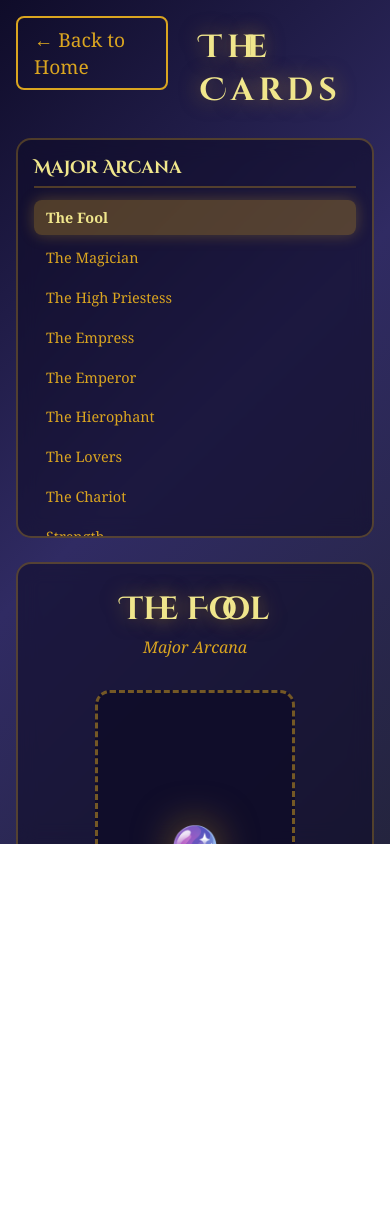
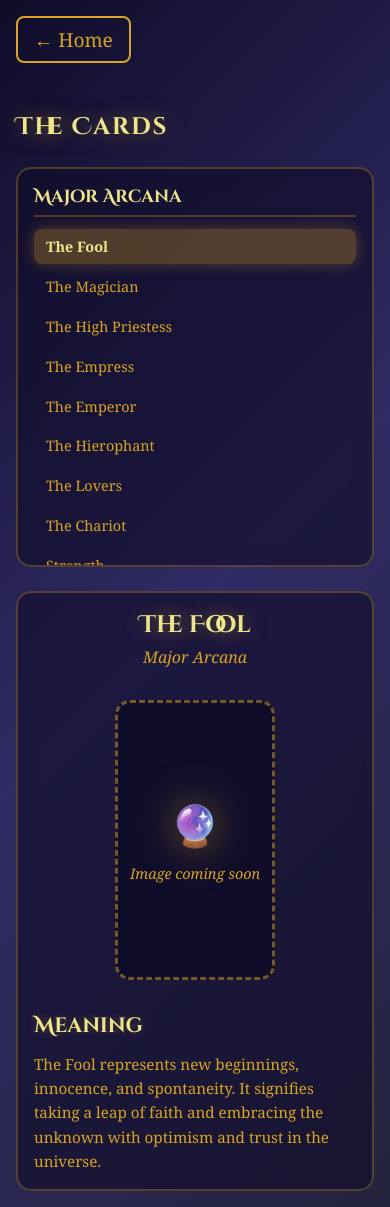
Before and after one commit to etrandafir93/mystika, a React (Vite) app in the folder frontend/: page /cards in a window 390 px wide. Before the commit the page ends 844 px from the top, so only its background shows below. Built offline with nearby package versions, Linux system fonts and the light colour scheme.

Commit message:
fix vertical scroll

```diff
--- a/frontend/src/App.css
+++ b/frontend/src/App.css
@@ -7,7 +7,6 @@
     #24243e 100%
   );
   position: relative;
-  overflow: hidden;
   display: flex;
   justify-content: center;
   align-items: center;
--- a/frontend/src/index.css
+++ b/frontend/src/index.css
@@ -6,7 +6,6 @@
 
 body {
   margin: 0;
-  overflow: hidden;
   font-family: 'Georgia', serif;
 }
 
--- a/frontend/src/pages/AssistedReading.jsx
+++ b/frontend/src/pages/AssistedReading.jsx
@@ -5,7 +5,7 @@ function AssistedReading() {
   return (
     <div className="page">
       <div className="page-content">
-        <Link to="/" className="back-button">← Back to Home</Link>
+        <Link to="/" className="back-button">← Home</Link>
         <h1 className="page-title">Sacred Spread</h1>
         <p className="page-subtitle">Honor your earthly deck</p>
       </div>
--- a/frontend/src/pages/Cards.css
+++ b/frontend/src/pages/Cards.css
@@ -1,6 +1,5 @@
 .cards-page {
   min-height: 100vh;
-  max-height: 100vh;
   background: linear-gradient(
     135deg,
     #0f0c29 0%,
@@ -8,7 +7,6 @@
     #24243e 100%
   );
   padding: 1.5rem;
-  overflow: hidden;
 }
 
 .cards-header {
@@ -49,7 +47,12 @@
 .cards-container {
   display: flex;
   gap: 1.5rem;
-  height: calc(100vh - 120px);
+}
+
+@media (min-width: 769px) {
+  .cards-container {
+    height: calc(100vh - 120px);
+  }
 }
 
 /* Left Sidebar */
@@ -59,8 +62,8 @@
   border: 2px solid rgba(218, 165, 32, 0.3);
   border-radius: 15px;
   padding: 1rem;
+  backdrop-filter: blur(10px);
   overflow-y: auto;
-  backdrop-filter: blur(10px);
 }
 
 .sidebar-section {
@@ -112,11 +115,16 @@
   border: 2px solid rgba(218, 165, 32, 0.3);
   border-radius: 15px;
   padding: 1.5rem 2rem;
-  overflow-y: auto;
   backdrop-filter: blur(10px);
   text-align: center;
   display: flex;
   flex-direction: column;
+}
+
+@media (min-width: 769px) {
+  .card-details {
+    overflow-y: auto;
+  }
 }
 
 .card-name {
@@ -167,7 +175,12 @@
   margin-top: 1rem;
   text-align: left;
   flex: 1;
-  overflow-y: auto;
+}
+
+@media (min-width: 769px) {
+  .card-description {
+    overflow-y: auto;
+  }
 }
 
 .description-title {
@@ -212,7 +225,6 @@
 @media (max-width: 1024px) {
   .cards-container {
     flex-direction: column;
-    height: auto;
   }
 
   .cards-sidebar {
@@ -230,20 +242,32 @@
     padding: 1rem;
   }
 
+  .cards-header {
+    flex-direction: column;
+    align-items: flex-start;
+    gap: 1rem;
+    margin-bottom: 1.5rem;
+  }
+
   .cards-page-title {
-    font-size: 2rem;
+    font-size: 1.5rem;
+    letter-spacing: 0.1rem;
   }
 
   .card-name {
-    font-size: 2rem;
+    font-size: 1.5rem;
   }
 
   .card-image-placeholder {
-    width: 200px;
-    height: 350px;
+    width: 160px;
+    height: 280px;
   }
 
   .placeholder-icon {
-    font-size: 3rem;
+    font-size: 2.5rem;
+  }
+
+  .card-details {
+    padding: 1rem;
   }
 }
--- a/frontend/src/pages/Cards.jsx
+++ b/frontend/src/pages/Cards.jsx
@@ -9,7 +9,7 @@ function Cards() {
   return (
     <div className="cards-page">
       <div className="cards-header">
-        <Link to="/" className="back-button">← Back to Home</Link>
+        <Link to="/" className="back-button">← Home</Link>
         <h1 className="cards-page-title">The Cards</h1>
       </div>
 
--- a/frontend/src/pages/DigitalDrawing.jsx
+++ b/frontend/src/pages/DigitalDrawing.jsx
@@ -5,7 +5,7 @@ function DigitalDrawing() {
   return (
     <div className="page">
       <div className="page-content">
-        <Link to="/" className="back-button">← Back to Home</Link>
+        <Link to="/" className="back-button">← Home</Link>
         <h1 className="page-title">Celestial Reading</h1>
         <p className="page-subtitle">Cards from the cosmos</p>
       </div>
--- a/frontend/src/pages/Home.css
+++ b/frontend/src/pages/Home.css
@@ -7,7 +7,6 @@
     #24243e 100%
   );
   position: relative;
-  overflow: hidden;
   display: flex;
   justify-content: center;
   align-items: center;
```
